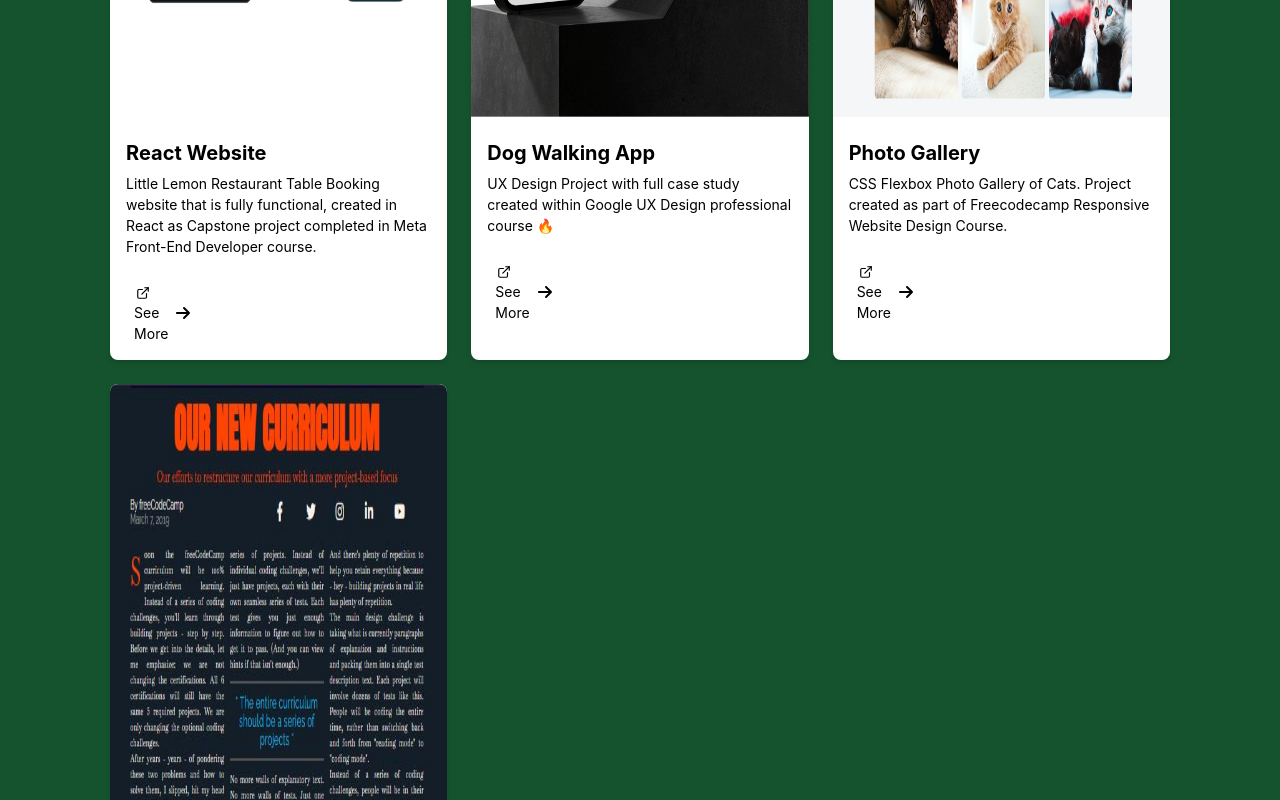
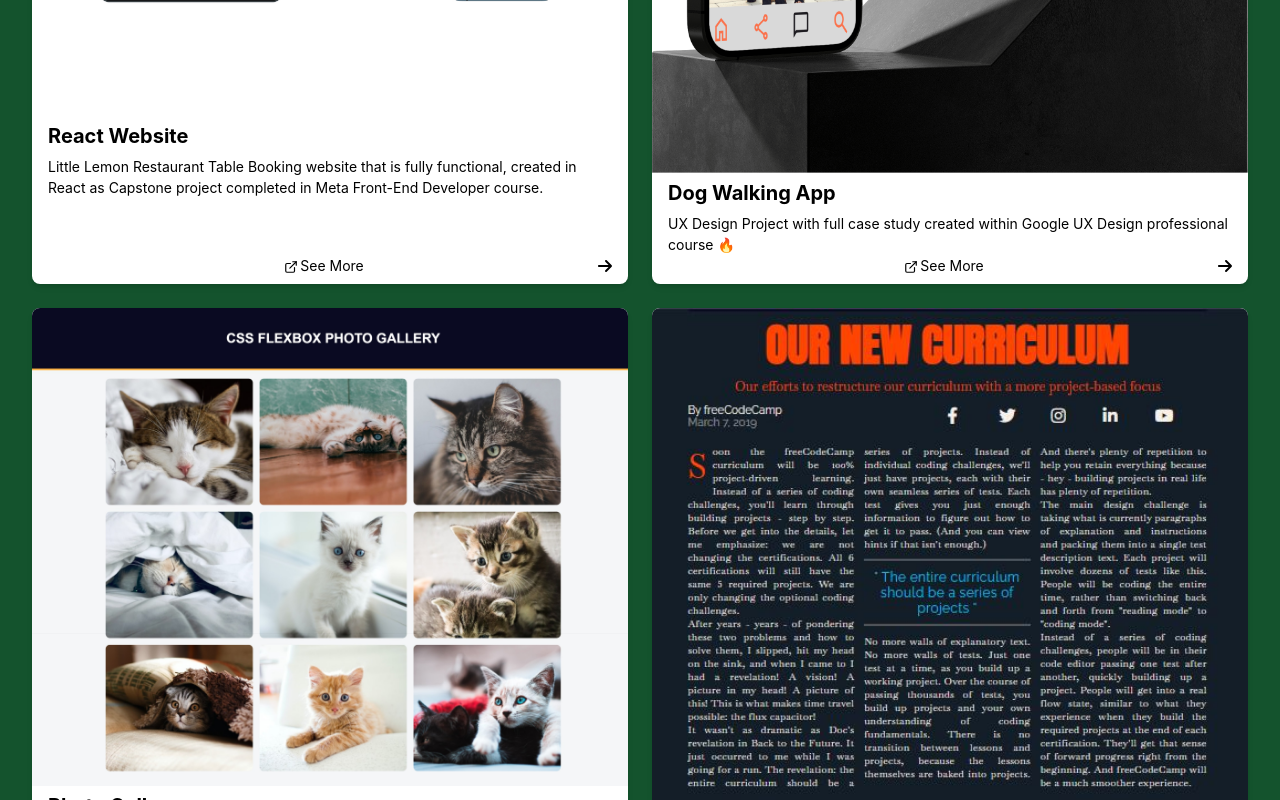
Before and after one commit to grnt7/React-Portfolio, a React (Create React App) app: page / in a window 1280 px wide. Shown: the part 1380-2180 px from the top of the page. Built offline with nearby package versions, Linux system fonts and the light colour scheme.

Commit message:
Responsive Update

```diff
--- a/src/components/Card.js
+++ b/src/components/Card.js
@@ -1,4 +1,5 @@
-import {  HStack, Heading, Image, Text, VStack, } from "@chakra-ui/react";
+import {  Box,Flex, HStack, Heading, Image, Text, VStack, Link, Spacer} from "@chakra-ui/react";
+import { ExternalLinkIcon } from '@chakra-ui/icons'
 import { FontAwesomeIcon } from "@fortawesome/react-fontawesome";
 import { faArrowRight } from "@fortawesome/free-solid-svg-icons";
 import React from "react";
@@ -6,61 +7,40 @@ import React from "react";
 
 const Card = ({ title, description, imageSrc, link, pdfPath1}) => {
   return (
-		<VStack
-			w='100%'
-
-			bg='white'
-			color='black'
-			borderRadius='lg'
-			overflow='hidden'
-			boxShadow='md'
-			align='stretch'
-			spacing={4}
-			_hover={{
-				boxShadow: 'lg',
-				textDecoration: 'none',
-			}}>
-			<Image h="590px" w="590px"
-				src={imageSrc}
-				alt={title}
-
-			/>
-			<VStack
-				align='start'
-				px={4}
-				py={2}>
-				<Heading
-					as='h3'
-					size='md'>
+	<Flex direction="column"  w="100%" bg="white" color="black" borderRadius="lg" overflow="hidden" boxShadow="md" _hover={{ boxShadow: "lg", textDecoration: "none" }}> {/* Changed to Flex, added overflow */}
+	<Box>
+	<Image src={imageSrc} alt={title} objectFit="cover"  w="100%" h="auto" /></Box>
+	<Flex direction="column" flexGrow={1} px={4} py={2} overflow="hidden"> {/* Text content container */}
+	<VStack align="start" > {/* Added flexGrow and overflow */}
+	  <Heading as="h3" size="md" noOfLines={2}> {/* Added noOfLines */}
 		{title}
 	  </Heading>
-				<Text fontSize='sm'>{description} </Text>
+
+	  <Text   fontSize="sm" word-wrap="break-word" overflow="hidden"> {/* Added overflow */}
+		{description}
+	  </Text>
 	</VStack>
-			<HStack
-
-				px={4}
-				pb={4}
-				justify='space-between'
-
-				w='20%'>
+	<Spacer/>
+	<HStack  justify="space-between" w="100%">
 	  <div>
 		{pdfPath1 && (
 		  <a href={pdfPath1} download>
 			Download PDF 1
 		  </a>
 		)}
-
 	  </div>
 
-				<Text fontSize='sm'>{link}See More</Text>
+	  <Text fontSize="sm">
+	  {link}
+ See More
 
-				<FontAwesomeIcon
-					icon={faArrowRight}
-					size='1x'
 
-				/>
+	  </Text>
+
+	  <FontAwesomeIcon icon={faArrowRight} size="1x" />
 	</HStack>
-		</VStack>
+  </Flex>
+  </Flex>
 );
 };
 
--- a/src/components/ContactMeSection.js
+++ b/src/components/ContactMeSection.js
@@ -11,6 +11,7 @@ import {
   Select,
   Textarea,
   VStack,
+  useBreakpointValue
 } from "@chakra-ui/react";
 import * as Yup from 'yup';
 import FullScreenSection from "./FullScreenSection";
@@ -57,7 +58,9 @@ const LandingSection = () => {
       py={16}
       spacing={8}
     >
-      <VStack  w="1024px" p={32} alignItems="flex-start">
+      <VStack  display="flex" flexWrap="wrap" justifyContent="center" w="1024px" p={32} alignItems="flex-start"   w={useBreakpointValue({ base: 'full', md: '1024px' })} // Adjust max-width on medium screens
+        p={useBreakpointValue({ base: '16', md: '32' })} // Adjust padding on medium screens
+      >
         <Heading as="h1" id="contactme-section">
           Contact me
         </Heading>
@@ -101,7 +104,7 @@ const LandingSection = () => {
                 {...formik.getFieldProps("comment")}/>
                 <FormErrorMessage>{formik.errors.comment}</FormErrorMessage>
               </FormControl>
-              <Button type="submit" colorScheme="purple" width="full">
+              <Button type="submit" colorScheme="purple" width={useBreakpointValue({ base: 'full', md: 'auto' })}>
                 Submit
               </Button>
             </VStack>
--- a/src/components/FullScreenSection.js
+++ b/src/components/FullScreenSection.js
@@ -10,7 +10,7 @@ const FullScreenSection = ({ children, isDarkBackground, ...boxProps }) => {
       backgroundColor={boxProps.backgroundColor}
       color={isDarkBackground ? "white" : "black"}
     >
-      <VStack maxWidth="1280px" minHeight="100vh" {...boxProps}>
+      <VStack maxWidth="1280px" minHeight="100vh" {...boxProps} w="full" alignItems="center" >
         {children}
       </VStack>
     </VStack>
--- a/src/components/Header.js
+++ b/src/components/Header.js
@@ -1,4 +1,4 @@
-import React, { useEffect, useRef } from "react";
+import React, { useEffect, useRef,  } from "react";
 import { FontAwesomeIcon } from "@fortawesome/react-fontawesome";
 import { faEnvelope } from "@fortawesome/free-solid-svg-icons";
 import {
@@ -33,6 +33,7 @@ const socials = [
 ];
 
 const Header = () => {
+
   const handleClick = (anchor) => () => {
     const id = `${anchor}-section`;
     const element = document.getElementById(id);
@@ -56,12 +57,15 @@ const Header = () => {
       transitionTimingFunction="ease-in-out"
       backgroundColor="#18181b"
     >
-      <Box color="white" maxWidth="1280px" margin="0 auto">
+      <Box color="white" maxWidth="1280px" margin="0 auto"  >
         <HStack
           px={16}
           py={4}
           justifyContent="space-between"
           alignItems="center"
+          display="flex"
+          flexWrap="wrap"
+
         >
           <nav>
             {/* Add social media links based on the `socials` data */}
--- a/src/components/LandingSection.js
+++ b/src/components/LandingSection.js
@@ -12,7 +12,8 @@ const bio2 = "specialised in React";
 // Use a combination of Avatar, Heading and VStack components.
 const LandingSection = () => (
   <FullScreenSection
-
+    display="flex"
+    flexWrap="wrap"
     justifyContent="center"
     alignItems="center"
     isDarkBackground
--- a/src/components/ProjectsSection.js
+++ b/src/components/ProjectsSection.js
@@ -51,7 +51,7 @@ const projects = [
 			'Learn CSS Grid. HTML and CSS Typography project created within Freecodecamp responsive website design course.',
 		getImageSrc: () => require('../images/CSSgrid Magazine.jpg'),
 		link: (
-			<Link href="https://zingy-bavarois-d1368f.netlify.app/" isExternal target="_blank" rel="noopener noreferrer">
+			<Link href="https://www.freecodecamp.org/learn/full-stack-developer/workshop-magazine/step-79" isExternal target="_blank" rel="noopener noreferrer">
 			 <ExternalLinkIcon mx='2px' />
 			</Link>
 		  ),
@@ -71,7 +71,7 @@ spacing={8}
 <Heading as='h1' id='projects-section'>
   Featured Projects
 </Heading>
-<Box display={{ base: 'flex', md: 'grid' }} flexWrap="wrap" justifyContent="space-between">
+<Box display={{ base: 'flex', md: 'grid' }} flexWrap="wrap" justifyContent="center" >
   {/* Use useBreakpointValue for responsive layout */}
   {useBreakpointValue({
 	base: (
@@ -89,9 +89,9 @@ spacing={8}
 		))}
 	  </Flex>
 	),
-	md: (
+	md:(
 	  <Grid
-		templateColumns={{ md: 'repeat(auto-fit, minmax(300px, 1fr))' }}
+	  templateColumns={{ md: 'repeat(2,1fr)' }}
 		gap={6}
 	  >
 		{/* Render cards in Grid layout for medium and larger screens */}
```
Lines whose indentation alone changed are shown as unchanged.
